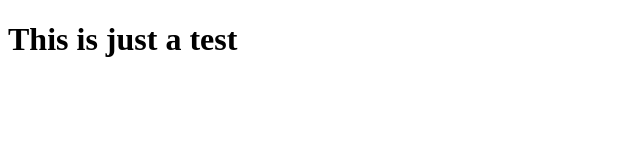
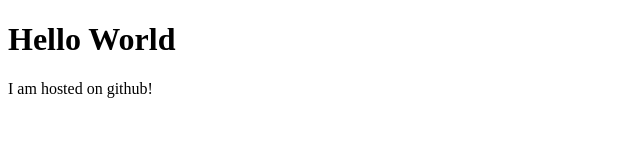
Before and after one commit to inlighten1/inlighten1.github.io, a plain HTML site: page index.html in a window 1280 px wide. Shown: the whole page, without its empty margins (0-640 px from the left). Drawn offline with Linux system fonts and the light colour scheme.

Commit message:
Updated Text

```diff
--- a/index.html
+++ b/index.html
@@ -6,7 +6,9 @@
 </head>
 <body>
 
-   <h1> This is just a test  </h1>
+   <h1> Hello World  </h1>
+   <p>I am hosted on github! </p>
+
 
 </body>
 </html>
```
